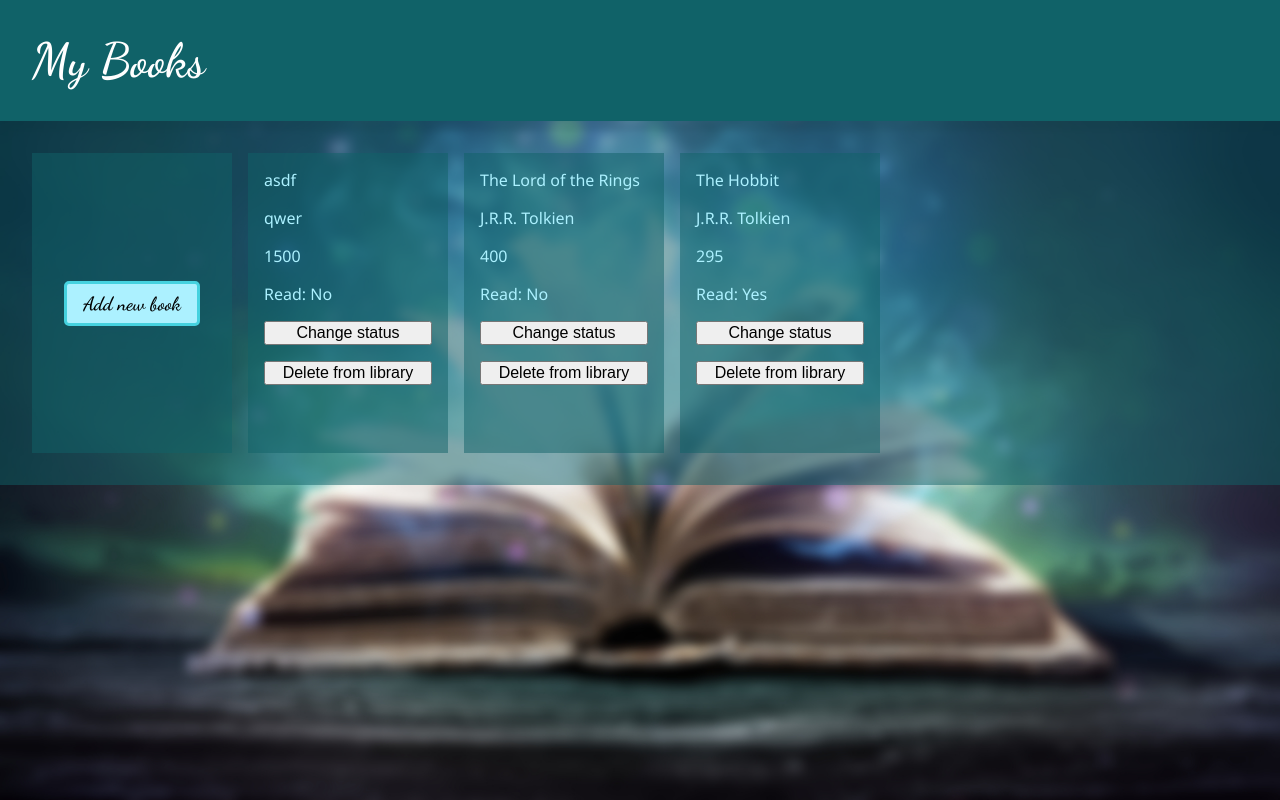
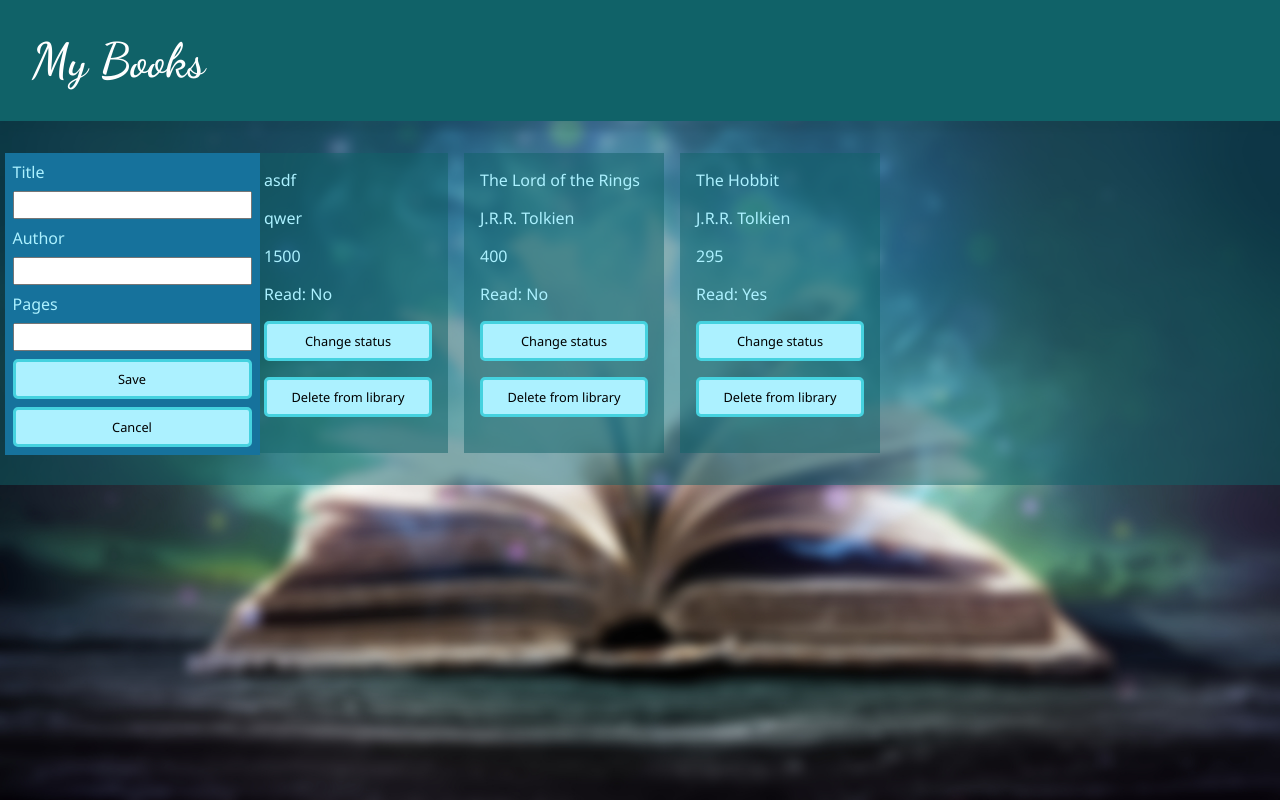
Before and after one commit to martinlubpl/odin-library, a plain HTML site: page index.html in a window 1280 px wide. Both pictures are taken after a click on the button "Add new book". Drawn offline with Linux system fonts and the light colour scheme.

Commit message:
add and cancel buttons

```diff
--- a/index.html
+++ b/index.html
@@ -15,7 +15,21 @@
     <main>
         <div class="add card">
             <button>Add new book</button>
+            <!-- hidden form -->
+            <div class="new-book hidden">
+                <form action="#">
+                    <label for="title">Title</label>
+                    <input type="text" id="title">
+                    <label for="author">Author</label>
+                    <input type="text" id="author">
+                    <label for="pages">Pages</label>
+                    <input type="number" min="30" max="2000">
+                    <button type="submit">Save</button>
+                    <button class="cancel" type="button">Cancel</button>
+                </form>
+            </div>
         </div>
+
     </main>
 </body>
 
--- a/script.js
+++ b/script.js
@@ -43,7 +43,7 @@ function addCard(book) {
   pages.innerText = book.pages;
   card.appendChild(pages);
 
-  console.log(book.read);
+  // console.log(book.read);
   const read = document.createElement('div');
   const read_txt = (book.read) ? "Yes" : "No"
   read.innerText = "Read: " + read_txt;
@@ -62,11 +62,19 @@ function addCard(book) {
   card.classList.add('card');
   main.appendChild(card);
 }
+//add book button
+const addBtn = document.querySelector('.add>button');
+const form = document.querySelector('.new-book');
+addBtn.addEventListener('click', ()=> {
+  form.classList.remove('hidden');
+})
+// cancel
+const cancelBtn = document.querySelector('.cancel');
+console.log(cancelBtn);
+cancelBtn.addEventListener('click', ()=> {
+  form.classList.add('hidden');
+})
 
 
-
-
-
-
-
+//init
 displayBooks(myLibrary);
--- a/style.css
+++ b/style.css
@@ -1,7 +1,7 @@
 @import url('https://fonts.googleapis.com/css2?family=Dancing+Script:wght@400;500;600&display=swap');
 
 * {
-
+    font-family: 'Segoe UI', Tahoma, Geneva, Verdana, sans-serif;
     font-size: 16px;
 }
 body {
@@ -34,7 +34,7 @@ main {
     width: 200px;
     height: 300px;
     flex: 0 0 auto;
-    font-family: 'Segoe UI', Tahoma, Geneva, Verdana, sans-serif;
+
     background-color: rgba(16, 98, 104, 0.5);
     color:rgb(172, 241, 255);
     display: flex;
@@ -48,8 +48,29 @@ main {
     display: flex;
     justify-content: center;
     align-items: center;
+    position: relative;
 }
-.add button {
+.add>.new-book {
+    position: absolute;
+    top: 0;
+}
+.new-book {
+    background-color: rgb(22, 114, 156);
+}
+.new-book form {
+    display: flex;
+    flex-direction: column;
+    gap:0.5rem;
+    padding: 0.5rem;
+}
+.hidden {
+    visibility: hidden;
+}
+
+.card button {
+    font-family: 'Segoe UI', Tahoma, Geneva, Verdana, sans-serif;
+}
+.add button, .card button {
     font-family: 'Dancing Script', cursive;
     font-size: larger;
     padding: 0.5rem 1rem;
@@ -58,3 +79,9 @@ main {
     font-weight: 600;
     background-color: rgb(172, 241, 255);
 }
+
+.card:not(.add)>button, .add form button {
+    font-family: 'Segoe UI', Tahoma, Geneva, Verdana, sans-serif;
+    font-size: 0.8rem;
+    font-weight: 400;
+}
```
